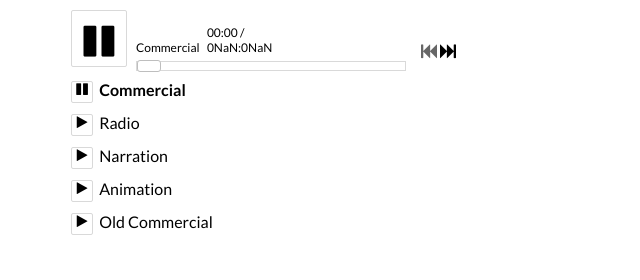
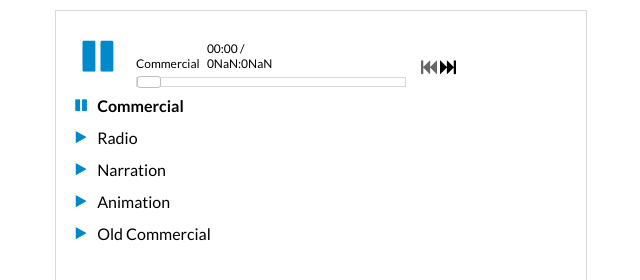
Before and after one commit to nathanpuls/wyres, a plain HTML site: page audioplayer.html in a window 1280 px wide. Both pictures are taken after a click on the element "Large toggle button". Shown: the top 280 px of the page, without its empty margins (319-959 px from the left). Drawn offline with Linux system fonts and the light colour scheme.

Commit message:
new colors etc

```diff
--- a/audioplayer.html
+++ b/audioplayer.html
@@ -24,7 +24,10 @@
 	 font-family: lato, serif, sans-serif; /*arial, helvetica, sans-serif;*/
 	 font-size: 1em;
 	 margin: 0 auto;
+   padding: 15px;
 	 width: 500px;
+   border: 1px /*change from 1px*/ solid #d9d9d9;
+
 }
  body .container .player {
 	 height: 60px;
@@ -54,8 +57,9 @@
 	}
 }
  body .container .player .large-toggle-btn {
-	 border: 1px solid #d9d9d9;
+	 border: 0px /*change from 1px*/ solid #d9d9d9;
 	 border-radius: 2px;
+   color: #008acb; /*change from black*/
 	 float: left;
 	 font-size: 1.5em;
 	 height: 50px;
@@ -100,6 +104,7 @@
 	 visibility: hidden;
 	 width: 400px;
 	 *zoom: 1;
+
 }
  body .container .player .info-box .track-info-box .track-title-text {
 	 display: inline-block;
@@ -204,8 +209,9 @@
 	 text-decoration: underline;
 }
  body .container .play-list .play-list-row .small-toggle-btn {
-	 border: 1px solid #d9d9d9;
+	 border: 0px /*change from 1px*/ solid #d9d9d9;
 	 border-radius: 2px;
+   color: #008acb; /*change from black*/
 	 cursor: pointer;
 	 display: inline-block;
 	 height: 20px;
@@ -240,14 +246,19 @@
 	 text-decoration: none;
 }
  body .container .play-list .play-list-row .track-title .playlist-track:hover {
-	 text-decoration: underline;
+	 text-decoration: none; /* changed from underline */
+   /*font-weight: bold;*/
+   color: #008acb;
 }
  body .container .play-list .play-list-row .track-title.active-track {
-	 font-weight: bold;
+	 color: #008acb;
+   font-weight: bold;
+   /*font-size: 30px;*/
 }
  body .container .play-list .play-list-row:before, body .container .play-list .play-list-row:after {
 	 content: " ";
 	 display: table;
+
 }
  body .container .play-list .play-list-row:after {
 	 clear: both;
@@ -255,6 +266,7 @@
 	 font-size: 0;
 	 height: 0;
 	 visibility: hidden;
+
 }
 
 
```
